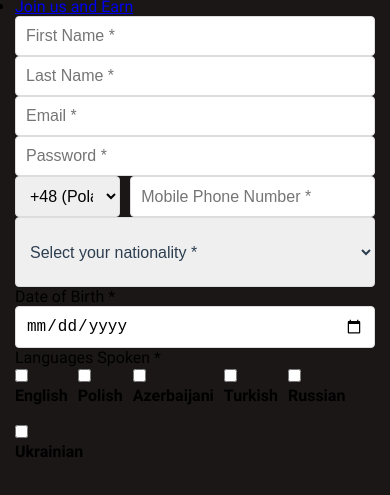
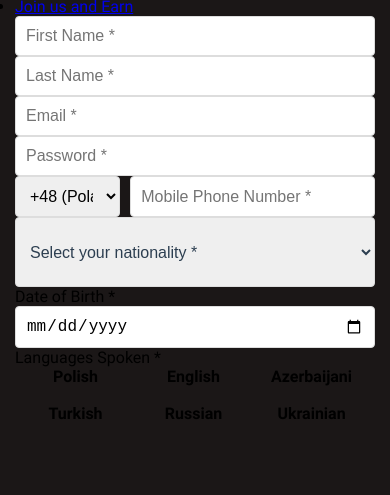
Before and after one commit to nurxan02/LifeAuto_FrontEnd, a website: page Registration.html in a window 390 px wide. Shown: the part 387-882 px from the top of the page. Drawn offline with nearby package versions, Linux system fonts and the light colour scheme; files that its build step writes are made by us from their sources; files whose address does not match are found by name.

Commit message:
fix checkbox input unresponsivity

```diff
--- a/Registration.html
+++ b/Registration.html
@@ -543,19 +543,9 @@
                     <div class="mil-up mil-mb-15">
                       <p class="mil-text-xs mil-mb-10">Languages Spoken *</p>
                       <div
-                        class="mil-d-flex mil-flex-wrap d-flex flex-wrap"
+                        class="mil-d-flex mil-flex-wrap d-flex flex-wrap languagesBox"
                         style="gap: 10px"
                       >
-                        <div class="mil-checkbox-frame">
-                          <input
-                            class="mil-input"
-                            type="checkbox"
-                            id="english"
-                            name="languages"
-                            value="English"
-                          />
-                          <label for="english">English</label>
-                        </div>
                         <div class="mil-checkbox-frame">
                           <input
                             type="checkbox"
@@ -563,8 +553,22 @@
                             name="languages"
                             value="Polish"
                           />
-                          <label for="polish">Polish</label>
+                          <label class="labelSelector" for="polish"
+                            >Polish</label
+                          >
                         </div>
+                        <div class="mil-checkbox-frame">
+                          <input
+                            type="checkbox"
+                            id="english"
+                            name="languages"
+                            value="English"
+                          />
+                          <label class="labelSelector" for="english"
+                            >English</label
+                          >
+                        </div>
+
                         <div class="mil-checkbox-frame">
                           <input
                             type="checkbox"
@@ -572,7 +576,9 @@
                             name="languages"
                             value="Azerbaijani"
                           />
-                          <label for="azerbaijani">Azerbaijani</label>
+                          <label class="labelSelector" for="azerbaijani"
+                            >Azerbaijani</label
+                          >
                         </div>
                         <div class="mil-checkbox-frame">
                           <input
@@ -581,7 +587,9 @@
                             name="languages"
                             value="Turkish"
                           />
-                          <label for="turkish">Turkish</label>
+                          <label class="labelSelector" for="turkish"
+                            >Turkish</label
+                          >
                         </div>
                         <div class="mil-checkbox-frame">
                           <input
@@ -590,7 +598,9 @@
                             name="languages"
                             value="Russian"
                           />
-                          <label for="russian">Russian</label>
+                          <label class="labelSelector" for="russian"
+                            >Russian</label
+                          >
                         </div>
                         <div class="mil-checkbox-frame">
                           <input
@@ -599,7 +609,9 @@
                             name="languages"
                             value="Ukrainian"
                           />
-                          <label for="ukrainian">Ukrainian</label>
+                          <label class="labelSelector" for="ukrainian"
+                            >Ukrainian</label
+                          >
                         </div>
                       </div>
                     </div>
--- a/assets/css/pages/registration.css
+++ b/assets/css/pages/registration.css
@@ -104,7 +104,33 @@ label img {
 .checkbox-checked img {
   opacity: 1;
 }
+.languagesBox {
+  display: flex;
+  flex-wrap: wrap;
+}
+.languagesBox .mil-checkbox-frame {
+  width: 30%;
+  display: inherit;
+  justify-content: center;
+  align-items: center;
+}
+
+.mil-checkbox-frame input[name="languages"] {
+  visibility: hidden;
+}
 
 .brands .mil-checkbox-frame input[type="checkbox"] {
   visibility: hidden;
 }
+
+.labelSelectorActive {
+  background-color: #f99924;
+  color: white;
+  border: none;
+  padding: 12px 24px;
+  font-size: 16px;
+  border-radius: 4px;
+  cursor: pointer;
+  margin-top: 20px;
+  transition: background-color 0.3s;
+}
--- a/assets/js/registration.js
+++ b/assets/js/registration.js
@@ -88,3 +88,21 @@ document.addEventListener("DOMContentLoaded", function () {
     });
   });
 });
+
+document.addEventListener("DOMContentLoaded", function () {
+  const checkboxes = document.querySelectorAll(
+    'input[type="checkbox"][name="languages"]'
+  );
+
+  checkboxes.forEach(function (checkbox) {
+    checkbox.addEventListener("change", function () {
+      const label = document.querySelector(`label[for="${checkbox.id}"]`);
+
+      if (checkbox.checked) {
+        label.classList.add("labelSelectorActive");
+      } else {
+        label.classList.remove("labelSelectorActive");
+      }
+    });
+  });
+});
```
